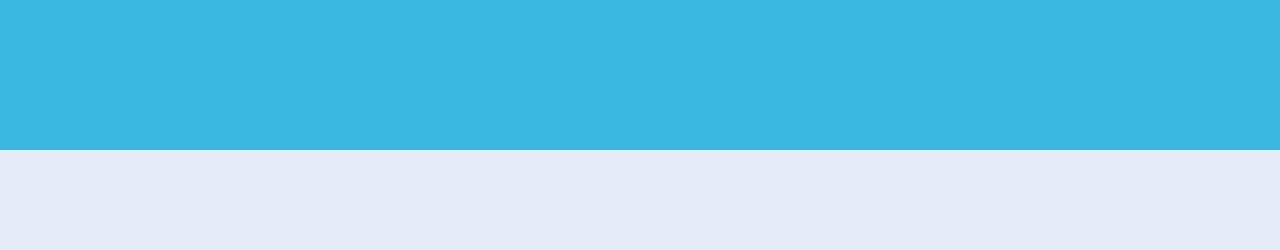
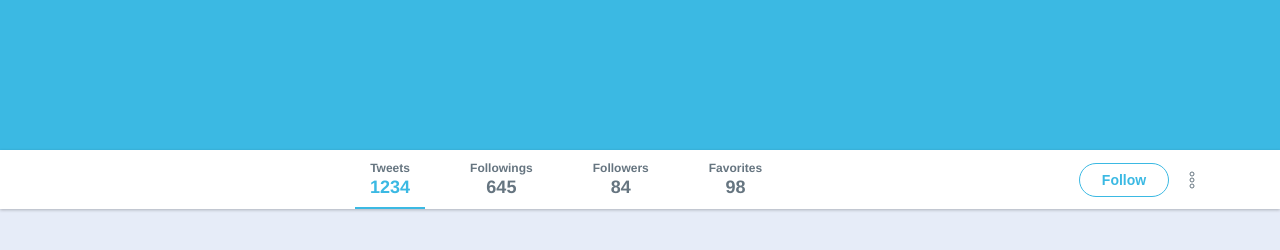
Before and after one commit to SirMcClay/flexbox-twitter-clone, a plain HTML site: page app/index.html in a window 1280 px wide. Shown: the part 276-526 px from the top of the page. Drawn offline with Linux system fonts and the light colour scheme.

Commit message:
Top bar styled

```diff
--- a/app/index.html
+++ b/app/index.html
@@ -29,5 +29,33 @@
   <div class="banner">
     <h1>Twitter da Rocketseat</h1>
   </div>
+
+  <div class="bar">
+    <div class="content">
+      <ul>
+        <li class="active">
+          <span>Tweets</span>
+          <strong>1234</strong>
+        </li>
+        <li>
+          <span>Followings</span>
+          <strong>645</strong>
+        </li>
+        <li>
+          <span>Followers</span>
+          <strong>84</strong>
+        </li>
+        <li>
+          <span>Favorites</span>
+          <strong>98</strong>
+        </li>
+      </ul>
+
+      <div class="actions">
+        <button>Follow</button>
+        <img src="/assets/images/more.svg" alt="More">
+      </div>
+    </div>
+  </div>
 </body>
 </html>
--- a/app/styles.css
+++ b/app/styles.css
@@ -110,3 +110,82 @@ div.banner {
 
   color: #FFF;
 }
+
+div.bar {
+  height: 59px;
+  background: #FFF;
+  box-shadow: 0 1px 3px rgba(0, 0, 0, 0.25);
+}
+
+div.bar .content {
+  display: flex;
+  justify-content: space-between;
+  align-items: center;
+  padding-left: 285px;
+  height: 100%;
+}
+
+div.bar .content ul {
+  display: flex;
+  list-style: none;
+  height: 100%;
+}
+
+div.bar .content ul li {
+  display: flex;
+  flex-direction: column;
+  align-items: center;
+  justify-content:center;
+  padding: 0 15px;
+  margin: 0 15px;
+  position: relative;
+}
+
+div.bar .content ul li.active::after {
+  content: '';
+  width: 100%;
+  height: 2px;
+  position: absolute;
+  bottom: 0;
+  left: 0;
+  background: #3bb9e3;
+}
+
+div.bar .content ul li span {
+  color: #667580;
+  font-size: 12px;
+  font-weight: bold;
+}
+
+div.bar .content ul li strong {
+  color: #667580;
+  font-size: 18px;
+  font-weight: bold;
+  margin-top: 2px;
+}
+
+div.bar .content ul li.active strong {
+  color: #3bb9e3;
+}
+
+div.bar .content .actions {
+  display: flex;
+}
+
+div.bar .content .actions button {
+  height: 34px;
+  background: none;
+
+  display: flex;
+  align-items: center;
+  justify-content: center;
+
+  width: 90px;
+  font-weight: bold;
+  font-size: 14px;
+  color: #3BB9e3;
+  border: 1px solid #3BB9e3;;
+  border-radius: 17px;
+
+  margin-right: 20px;
+}
```
